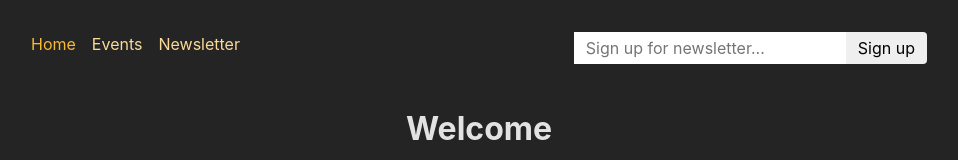
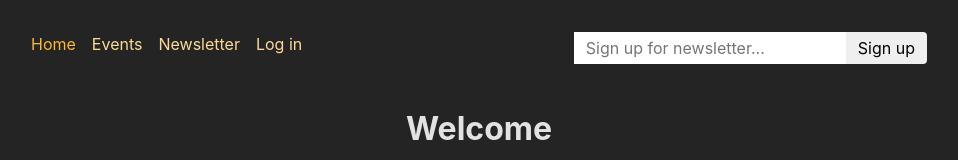
Before and after one commit to EidmantasDev/react-redux-events-app, a React (Vite) app in the folder frontend/: page / in a window 1280 px wide. Shown: the top 160 px of the page, without its empty margins (161-1119 px from the left). Built offline with nearby package versions, Linux system fonts and the light colour scheme.

Commit message:
Updated Authentication page with correct AuthForm component path Updated MainNavigation component to have Log In route Updated App component with a new route /auth

```diff
--- a/frontend/src/App.jsx
+++ b/frontend/src/App.jsx
@@ -14,6 +14,7 @@ import { action as manipulateEventAction } from './components/EventForm/EventFor
 import NewsletterPage, {
   action as newsletterAction,
 } from './pages/Newsletter/Newsletter';
+import AuthenticationPage from './pages/Authentication/Authentication';
 
 const router = createBrowserRouter([
   {
@@ -61,6 +62,10 @@ const router = createBrowserRouter([
         element: <NewsletterPage />,
         action: newsletterAction,
       },
+      {
+        path: 'auth',
+        element: <AuthenticationPage />,
+      },
     ],
   },
 ]);
--- a/frontend/src/components/MainNavigation/MainNavigation.jsx
+++ b/frontend/src/components/MainNavigation/MainNavigation.jsx
@@ -33,6 +33,14 @@ function MainNavigation() {
               Newsletter
             </NavLink>
           </li>
+          <li>
+            <NavLink
+              to='/auth'
+              className={({ isActive }) => (isActive ? active : undefined)}
+            >
+              Log in
+            </NavLink>
+          </li>
         </ul>
       </nav>
       <NewsletterSignup />
--- a/frontend/src/pages/Authentication/Authentication.jsx
+++ b/frontend/src/pages/Authentication/Authentication.jsx
@@ -1,4 +1,4 @@
-import AuthForm from '../components/AuthForm';
+import AuthForm from '../../components/AuthForm/AuthForm';
 
 function AuthenticationPage() {
   return <AuthForm />;
```
